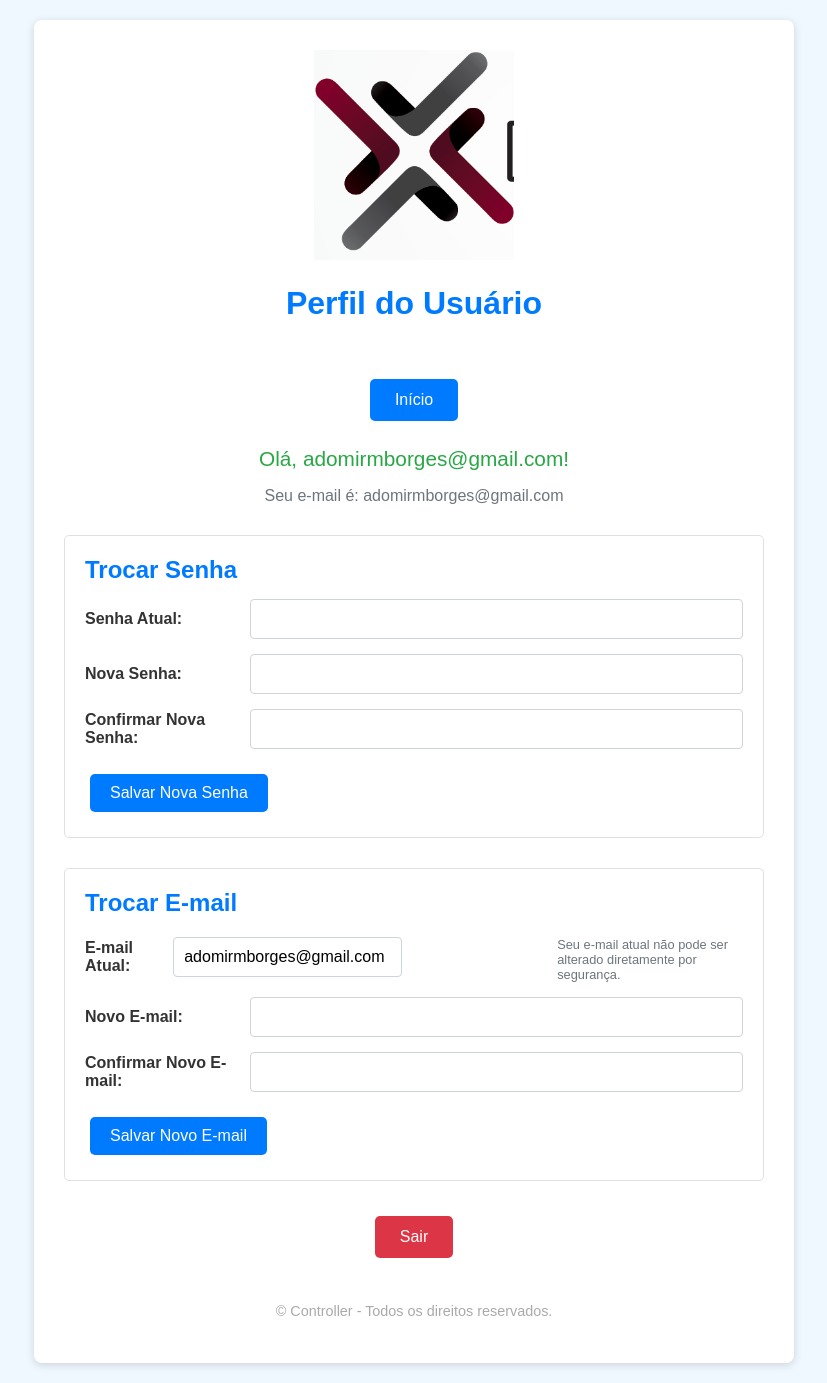
After one commit to victorbuzelli/CONTROLLER_WEB, a Flask app: page /profile/ in a window 1280 px wide. The commit adds this page. Shown: the whole page, without its empty margins (226-1053 px from the left). Run offline with Flask 3, Linux system fonts and the light colour scheme; a user stored in the database is signed in.

```diff
--- a/app.py
+++ b/app.py
@@ -4,34 +4,50 @@ import logging
 from io import BytesIO
 from datetime import datetime
 
+from flask import Blueprint
 from flask import Flask, request, jsonify, send_file, make_response, render_template, redirect
 from flask_login import LoginManager, UserMixin, login_user, logout_user, login_required, current_user
-from sqlalchemy import create_engine
-from sqlalchemy.orm import sessionmaker
 from google.oauth2 import service_account
 from googleapiclient.discovery import build
 from googleapiclient import http
+from sqlalchemy import create_engine
+from sqlalchemy.orm import sessionmaker
+from drive_integration import listar_arquivos as listar_arquivos_func, download_file
+from flask_mail import Mail, Message # Importe Mail e Message
 
 from auth import auth_bp
-from models import User
+from models import User, Base # IMPORTANTE IMPORTAR Base
+from profile_routes import profile_bp
+from drive_integration import listar_arquivos, download_file
+from database_utils import load_user
+from db import engine, Session # IMPORTAR DO db.py
 
 logging.basicConfig(level=logging.ERROR, format='%(asctime)s - %(levelname)s - %(message)s')
 
 app = Flask(__name__)
 app.config['SECRET_KEY'] = 'super-secret'
+app.config['GOOGLE_CREDENTIALS_FILE'] = 'D:\\\\Documentos\\Desktop\\CONTROLLER WEB\\controller-web-879acc97b4a7.json' # Defina o caminho aqui
+
+# Configurações do Flask-Mail
+app.config['MAIL_SERVER'] = 'smtp.gmail.com'  # SEU SERVIDOR SMTP
+app.config['MAIL_PORT'] = 587
+app.config['MAIL_USE_TLS'] = True
+app.config['MAIL_USERNAME'] = 'victorcontroller8@gmail.com'  # SEU E-MAIL
+app.config['MAIL_PASSWORD'] = 'Vic@5466'  # SUA SENHA
+app.config['MAIL_DEFAULT_SENDER'] = 'victorcontroller8@gmail.com'
+
+mail = Mail(app) # Inicialize o Flask-Mail aqui
 
 login_manager = LoginManager()
 login_manager.init_app(app)
 login_manager.login_view = 'auth.login' # Atualiza o login_view para o blueprint
+login_manager.user_loader(load_user) # ALTERE PARA USAR A FUNÇÃO IMPORTADA
 
-engine = create_engine('sqlite:///site.db') # Substitua pela sua URL de banco de dados
+# Inicialização do Banco de Dados (já deve existir)
+engine = create_engine('sqlite:///site.db')
 Session = sessionmaker(bind=engine)
-
-@login_manager.user_loader
-def load_user(user_id):
-    with Session() as session:
-        user = session.query(User).get(int(user_id))
-        return user
+session = Session()
+Base.metadata.create_all(engine)
 
 CREDENTIALS_FILE = 'D:\\\\Documentos\\Desktop\\CONTROLLER WEB\\controller-web-879acc97b4a7.json'
 drive_service = None
@@ -56,103 +72,29 @@ USUARIO_LOGADO = None
 def index():
     return "Servidor Flask funcionando!"
 
-'''@app.route('/arquivos', methods=['GET'])'''
-'''@login_required
-def listar_arquivos():
-    print(f"Usuário logado ao acessar /arquivos: {current_user.username}")
-    print(f"ID da pasta do usuário: {current_user.pasta_id}")
-    query = f"'{current_user.pasta_id}' in parents and trashed = false"
-    if drive_service:
-        try:
-            results = drive_service.files().list(
-                q=query,
-                fields="nextPageToken, files(id, name, mimeType, size, createdTime, modifiedTime)"
-            ).execute()
-            files = results.get('files', [])
-            return render_template('arquivos.html', arquivos=files) # Renderiza o template
-        except Exception as e:
-            print(f"Ocorreu um erro ao acessar o Google Drive: {e}")
-            return render_template('arquivos.html', arquivos=files)
-    else:
-        return jsonify({'message': 'Serviço do Google Drive não inicializado!'}), 500'''
-
 @app.route('/arquivos', methods=['GET'])
 @login_required
 def listar_arquivos(folder_id=None):
-    print(f"Usuário logado ao acessar /arquivos: {current_user.username}")
-    base_folder_id = current_user.pasta_id
-    parent_folder_id = request.args.get('folder_id', base_folder_id)
-
-    print(f"ID da pasta atual: {parent_folder_id}")
-    query = f"'{parent_folder_id}' in parents and trashed = false"
-    print(f"Consulta enviada para o Google Drive: {query}")
-    files_and_folders = []
-
-    if drive_service:
-        try:
-            results = drive_service.files().list(
-                q=query,
-                fields="nextPageToken, files(id, name, mimeType)",
-                includeItemsFromAllDrives=True, # ADICIONE ESTE PARÂMETRO
-                supportsAllDrives=True       # ADICIONE ESTE PARÂMETRO
-            ).execute()
-            files_and_folders = results.get('files', [])
-            print(f"Número de itens retornados pelo Google Drive: {len(files_and_folders)}")
-            print(f"Conteúdo da lista de itens: {files_and_folders}")
-            return render_template('arquivos.html', documentos=files_and_folders, current_folder_id=parent_folder_id, now=datetime.utcnow())
-        except Exception as e:
-            print(f"Ocorreu um erro ao acessar o Google Drive: {e}")
-            return render_template('arquivos.html', documentos=[], current_folder_id=parent_folder_id, now=datetime.utcnow())
-    else:
-        return jsonify({'message': 'Serviço do Google Drive não inicializado!'}), 500
+    return listar_arquivos_func(drive_service, folder_id)
 
 @app.route('/download/<file_id>', methods=['GET'])
 @login_required
-def download_file(file_id):
-    if not drive_service:
-        return jsonify({'message': 'Serviço do Google Drive não inicializado!'}), 500
-
-    try:
-        response = None  # Inicialize response DENTRO do try
-        # Obter informações sobre o arquivo para definir o nome e tipo MIME
-        file_info = drive_service.files().get(fileId=file_id, fields='name, mimeType').execute()
-        file_name = file_info.get('name', 'arquivo')
-        mime_type = file_info.get('mimeType', 'application/octet-stream')
-
-        # Obter o conteúdo do arquivo do Google Drive
-        request = drive_service.files().get_media(fileId=file_id)
-        fh = BytesIO()
-        downloader = http.MediaIoBaseDownload(fh, request)
-        done = False
-        while done is False:
-            status, done = downloader.next_chunk()
-            print(f"Download progress {int(status.progress() * 100)}%")
-
-        fh.seek(0)
-
-        # Preparar a resposta para download
-        response = make_response(send_file(
-            fh,
-            mimetype=mime_type,
-            as_attachment=True,
-            download_name=file_name
-        ))
-        response.headers['Content-Disposition'] = f'attachment; filename="{file_name}"'
-        return response
-
-    except http.HttpError as e:
-        print(f"*** ERRO HTTP CAPTURADO: {e} ***")
-        app.logger.error(f"Erro HTTP ao baixar o arquivo {file_id}: {e}")
-        if e.resp.status == 404:
-            return jsonify({'message': 'Arquivo não encontrado!'}), 404
-        elif e.resp.status == 403:
-            return jsonify({'message': 'Sem permissão para acessar este arquivo!'}), 403
-        else:
-            return jsonify({'message': f'Erro ao baixar o arquivo {file_id}'}), 500
-    except Exception as e:
-        app.logger.error(f"Ocorreu um erro inesperado ao baixar o arquivo {file_id}: {e}")
-        return jsonify({'message': f'Erro ao baixar o arquivo {file_id}'}), 500
+def download_route(drive_service, file_id): # Passe drive_service
+    return download_file(drive_service, file_id) # Passe drive_service
 
 if __name__ == '__main__':
-    app.register_blueprint(auth_bp) # Registra o blueprint
+    app.register_blueprint(auth_bp) # Registra o blueprint de autenticação
+    app.register_blueprint(profile_bp) # REGISTRA O BLUEPRINT DO PERFIL AQUI!
+
+    with app.app_context():
+        try:
+            msg = Message("Teste de Envio de E-mail",
+                          sender=app.config['MAIL_DEFAULT_SENDER'],
+                          recipients=['SEU_ENDERECO_DE_EMAIL@gmail.com']) # Substitua pelo SEU e-mail
+            msg.body = "Este é um e-mail de teste enviado diretamente do app.py."
+            mail.send(msg)
+            print("E-mail de teste enviado com sucesso!")
+        except Exception as e:
+            print(f"Erro ao enviar e-mail de teste: {e}")
+
     app.run(debug=True)
--- a/static/css/style.css
+++ b/static/css/style.css
@@ -1,32 +1,170 @@
-table {
-    width: 100%;
-    border-collapse: collapse;
-    margin-top: 20px;
+body {
+    font-family: 'Arial', sans-serif;
+    background-color: #F0F8FF;
+    margin: 0;
+    padding: 20px;
+    display: flex;
+    justify-content: center;
+    align-items: center;
+    min-height: 100vh;
 }
 
-th, td {
-    border: 1px solid #ddd;
-    padding: 8px;
-    text-align: left;
+.container {
+    background-color: #FFFFFF;
+    padding: 30px;
+    border-radius: 8px;
+    box-shadow: 0 2px 8px rgba(0, 0, 0, 0.15);
+    width: 90%;
+    max-width: 700px;
+    text-align: center;
 }
 
-th {
-    background-color: #f2f2f2;
+header {
+    display: flex;
+    flex-direction: column;
+    align-items: center;
+    margin-bottom: 30px;
 }
 
-tr:nth-child(even) {
-    background-color: #f9f9f9;
+.logo {
+    max-width: 200px;
+    height: auto;
+    margin-bottom: 15px;
 }
 
-tr:hover {
-    background-color: #e0e0e0;
+h1 {
+    color: #007BFF;
+    margin-top: 10px;
 }
 
-.download-link {
-    color: blue;
-    text-decoration: none;
+.greeting {
+    font-size: 1.3em;
+    color: #28A745;
+    margin-bottom: 15px;
 }
 
-.download-link:hover {
-    text-decoration: underline;
+.info {
+    color: #6C757D;
+    margin-bottom: 20px;
 }
+
+.actions {
+    margin-top: 30px;
+}
+
+.button {
+    display: inline-block;
+    padding: 12px 25px;
+    border: none;
+    border-radius: 5px;
+    text-decoration: none;
+    color: #FFFFFF;
+    background-color: #007BFF;
+    font-size: 1em;
+    cursor: pointer;
+    transition: background-color 0.3s ease;
+    margin: 5px;
+}
+
+.logout-button {
+    background-color: #DC3545;
+}
+
+.button:hover {
+    background-color: #0056b3;
+}
+
+footer {
+    margin-top: 40px;
+    color: #AAAAAA;
+    font-size: 0.9em;
+}
+
+.flashed-messages {
+    margin-bottom: 20px;
+    padding: 10px;
+    border-radius: 5px;
+}
+
+.success {
+    background-color: #d4edda;
+    color: #155724;
+    border: 1px solid #c3e6cb;
+}
+
+.error {
+    background-color: #f8d7da;
+    color: #721c24;
+    border: 1px solid #f5c6cb;
+}
+
+/* Estilos para as seções de troca de senha e e-mail */
+.change-password-section,
+.change-email-section {
+    text-align: left;
+    margin-top: 30px;
+    padding: 20px;
+    border: 1px solid #E0E0E0;
+    border-radius: 5px;
+}
+
+.change-password-section h2,
+.change-email-section h2 {
+    color: #007BFF;
+    margin-top: 0;
+    margin-bottom: 15px;
+}
+
+/* Estilos para os grupos de formulário (label e input) - MANTENHA APENAS ESTE BLOCO */
+.form-group {
+    display: flex;
+    flex-direction: row; /* Colocar label e input na mesma linha */
+    align-items: center; /* Alinhar verticalmente ao centro */
+    margin-bottom: 15px;
+}
+
+.form-group label {
+    font-weight: bold;
+    margin-bottom: 0; /* Remover a margem inferior da label */
+    margin-right: 15px; /* Adicionar espaço entre a label e o input */
+    color: #333;
+    width: 150px; /* Defina uma largura fixa para os rótulos para alinhamento */
+    text-align: left; /* Alinhar o texto dos rótulos à esquerda */
+}
+
+.form-group input[type="password"],
+.form-group input[type="email"] {
+    padding: 10px;
+    border: 1px solid #CED4DA;
+    border-radius: 4px;
+    font-size: 1em;
+    flex-grow: 1; /* Fazer o input ocupar o espaço restante */
+}
+
+.form-group .form-text {
+    font-size: 0.8em;
+    color: #6C757D;
+    margin-top: 5px;
+    margin-left: 155px; /* Indentar o texto de ajuda para alinhar com o input */
+}
+
+/* Alinhar os botões dos formulários à esquerda */
+.change-password-section button,
+.change-email-section button {
+    display: inline-block;
+    padding: 10px 20px;
+    border: none;
+    border-radius: 5px;
+    text-decoration: none;
+    color: #FFFFFF;
+    background-color: #007BFF;
+    font-size: 1em;
+    cursor: pointer;
+    transition: background-color 0.3s ease;
+    margin-top: 10px;
+}
+
+.change-password-section button:hover,
+.change-email-section button:hover {
+    background-color: #0056b3;
+}
--- /dev/null
+++ b/templates/profile.html
@@ -0,0 +1,86 @@
+<!DOCTYPE html>
+<html lang="pt-br">
+<head>
+    <meta charset="UTF-8">
+    <meta name="viewport" content="width=device-width, initial-scale=1.0">
+    <title>Perfil do Usuário - Controller</title>
+    <link rel="stylesheet" href="{{ url_for('static', filename='css/style.css') }}">
+</head>
+<body>
+    <div class="container">
+        <header>
+            <img src="{{ url_for('static', filename='images/logo_principal.png') }}" alt="Logo Controller" class="logo">
+            <h1>Perfil do Usuário</h1>
+        </header>
+        {% with messages = get_flashed_messages(with_categories=true) %}
+            {% if messages %}
+                <div class="flashed-messages">
+                    {% for category, message in messages %}
+                        <p class="{{ category }}">{{ message }}</p>
+                    {% endfor %}
+                </div>
+            {% endif %}
+        {% endwith %}
+        <main>
+            {% if user %}
+                <div class="actions top-actions">
+                    <a href="{{ url_for('listar_arquivos') }}" class="button">Início</a>
+                </div>
+                <p class="greeting">Olá, {{ user.username }}!</p>
+                <p class="info">Seu e-mail é: {{ user.email }}</p>
+                <div class="change-password-section">
+                    <h2>Trocar Senha</h2>
+                    <form method="POST" action="{{ url_for('profile.change_password') }}">
+                        <div class="form-group">
+                            <label for="current_password">Senha Atual:</label>
+                            <input type="password" id="current_password" name="current_password" required>
+                        </div>
+                        <div class="form-group">
+                            <label for="new_password">Nova Senha:</label>
+                            <input type="password" id="new_password" name="new_password" required>
+                        </div>
+                        <div class="form-group">
+                            <label for="confirm_password">Confirmar Nova Senha:</label>
+                            <input type="password" id="confirm_password" name="confirm_password" required>
+                        </div>
+                        <button type="submit" class="button change-password-button">Salvar Nova Senha</button>
+                        {% if password_change_message %}
+                            <p class="{{ password_change_status }}">{{ password_change_message }}</p>
+                        {% endif %}
+                    </form>
+                </div>
+                <div class="change-email-section">
+                    <h2>Trocar E-mail</h2>
+                    <form method="POST" action="{{ url_for('profile.change_email') }}">
+                        <div class="form-group">
+                            <label for="current_email">E-mail Atual:</label>
+                            <input type="email" id="current_email" name="current_email" value="{{ user.email }}" readonly>
+                            <small class="form-text text-muted">Seu e-mail atual não pode ser alterado diretamente por segurança.</small>
+                        </div>
+                        <div class="form-group">
+                            <label for="new_email">Novo E-mail:</label>
+                            <input type="email" id="new_email" name="new_email" required>
+                        </div>
+                        <div class="form-group">
+                            <label for="confirm_new_email">Confirmar Novo E-mail:</label>
+                            <input type="email" id="confirm_new_email" name="confirm_new_email" required>
+                        </div>
+                        <button type="submit" class="button change-email-button">Salvar Novo E-mail</button>
+                        {% if email_change_message %}
+                            <p class="{{ email_change_status }}">{{ email_change_message }}</p>
+                        {% endif %}
+                    </form>
+                </div>
+                <div class="actions">
+                    <a href="{{ url_for('auth.logout') }}" class="button logout-button">Sair</a>
+                </div>
+            {% else %}
+                <p class="error-message">Usuário não logado.</p>
+            {% endif %}
+        </main>
+        <footer>
+            <p>&copy; Controller - Todos os direitos reservados.</p>
+        </footer>
+    </div>
+</body>
+</html>
```
Also changed, not shown: auth.py (+22 -8 lines), database_utils.py (added, +7 -0 lines), db.py (added, +7 -0 lines), drive_integration.py (added, +78 -0 lines), models.py (+12 -5 lines), profile_routes.py (added, +149 -0 lines), templates/arquivos.html (+6 -1 lines), site.db, 2 other files.
